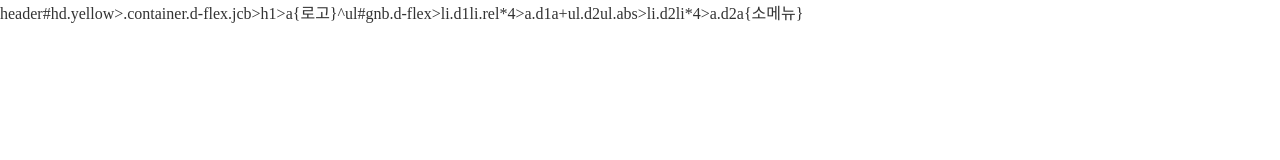
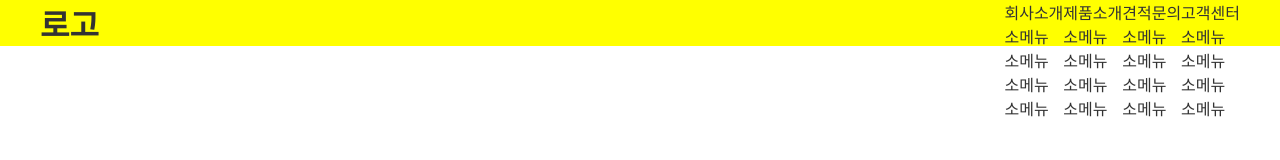
Before and after one commit to 4thdraw/web_B, a plain HTML site: page index.html in a window 1280 px wide. Drawn offline with Linux system fonts and the light colour scheme.

Commit message:
전체모양

```diff
--- a/index.html
+++ b/index.html
@@ -7,6 +7,48 @@
     <link rel="stylesheet" href="./css/layout.css">
 </head>
 <body>
-    header#hd.yellow>.container.d-flex.jcb>h1>a{로고}^ul#gnb.d-flex>li.d1li.rel*4>a.d1a+ul.d2ul.abs>li.d2li*4>a.d2a{소메뉴}
+    <header id="hd" class="yellow">
+        <div class="container d-flex jcb">
+            <h1><a href="">로고</a></h1>
+            <ul id="gnb" class="d-flex">
+                <li class="d1li rel">
+                    <a href="" class="d1a">회사소개</a>
+                    <ul class="d2ul abs">
+                        <li class="d2li"><a href="" class="d2a">소메뉴</a></li>
+                        <li class="d2li"><a href="" class="d2a">소메뉴</a></li>
+                        <li class="d2li"><a href="" class="d2a">소메뉴</a></li>
+                        <li class="d2li"><a href="" class="d2a">소메뉴</a></li>
+                    </ul>
+                </li>
+                <li class="d1li rel">
+                    <a href="" class="d1a">제품소개</a>
+                    <ul class="d2ul abs">
+                        <li class="d2li"><a href="" class="d2a">소메뉴</a></li>
+                        <li class="d2li"><a href="" class="d2a">소메뉴</a></li>
+                        <li class="d2li"><a href="" class="d2a">소메뉴</a></li>
+                        <li class="d2li"><a href="" class="d2a">소메뉴</a></li>
+                    </ul>
+                </li>
+                <li class="d1li rel">
+                    <a href="" class="d1a">견적문의</a>
+                    <ul class="d2ul abs">
+                        <li class="d2li"><a href="" class="d2a">소메뉴</a></li>
+                        <li class="d2li"><a href="" class="d2a">소메뉴</a></li>
+                        <li class="d2li"><a href="" class="d2a">소메뉴</a></li>
+                        <li class="d2li"><a href="" class="d2a">소메뉴</a></li>
+                    </ul>
+                </li>
+                <li class="d1li rel">
+                    <a href="" class="d1a">고객센터</a>
+                    <ul class="d2ul abs">
+                        <li class="d2li"><a href="" class="d2a">소메뉴</a></li>
+                        <li class="d2li"><a href="" class="d2a">소메뉴</a></li>
+                        <li class="d2li"><a href="" class="d2a">소메뉴</a></li>
+                        <li class="d2li"><a href="" class="d2a">소메뉴</a></li>
+                    </ul>
+                </li>
+            </ul>
+        </div>
+    </header>
 </body>
 </html>
```
